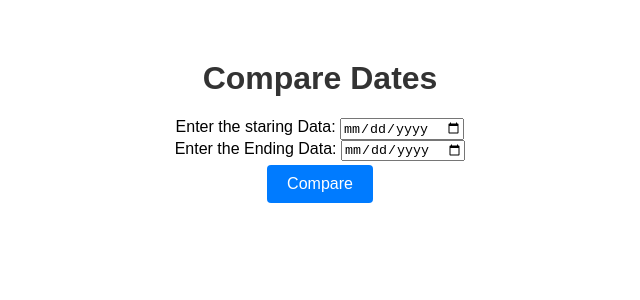
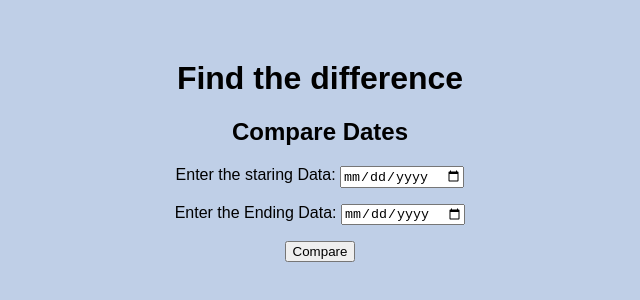
Before and after one commit to atulsaha/Date-Compare-2.0, a plain HTML site: page index.html in a window 1280 px wide. Shown: the part 240-540 px from the top of the page, without its empty margins (320-960 px from the left). Drawn offline with Linux system fonts and the light colour scheme.

Commit message:
Update index.html

```diff
--- a/index.html
+++ b/index.html
@@ -9,8 +9,11 @@
             font-family: Arial, sans-serif;
             text-align: center;
             margin-top: 300px;
+            background-color: #BFCFE7;
         }
-        h1 {
+        h1{
+            color: #3D3B40:
+        h2 {
             color: #333;
         }
         p {
@@ -51,7 +54,8 @@
     </script>
 </head>
 <body>
-    <h1>Compare Dates</h1>
+    <h1>Find the difference</h1>
+    <h2>Compare Dates</h2>
     <p>Enter the staring Data: <input type="date" id="date1"></p>
     <p>Enter the Ending Data: <input type="date" id="date2"></p>
     <button onclick="compareDates()">Compare</button>
```
